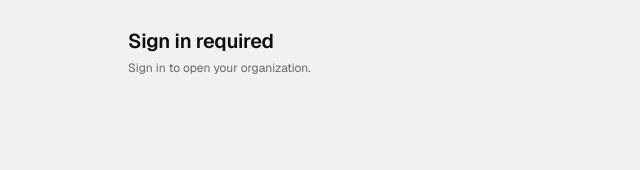
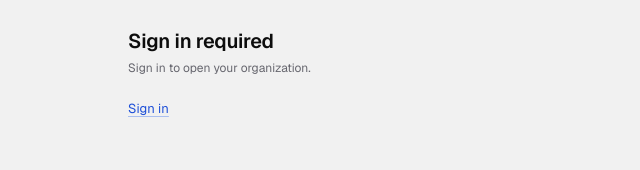
Before and after one commit to mosnin/company-humans, a Next.js app in the folder apps/web/: page /workspace in a window 1280 px wide. Shown: the top 170 px of the page, without its empty margins (0-640 px from the left). Built offline with nearby package versions, Linux system fonts and the light colour scheme; no server answers.

Commit message:
Add Clerk sign-in route and workspace entry links

```diff
--- a/apps/web/app/page.tsx
+++ b/apps/web/app/page.tsx
@@ -1,5 +1,6 @@
 import { Card, CardContent } from "@/components/ui/card";
 import { PageHeader } from "@/components/ui/page-header";
+import Link from "next/link";
 
 export default function Home() {
   return (
@@ -15,6 +16,7 @@ export default function Home() {
           title="A clear place for people to work"
           description="See the work ahead, the relationships moving, the tools available, and the money earned."
         />
+        <Link className="t-link t-body-medium mb-8 inline-block" href="/workspace/select">Open your workspace</Link>
         <Card className="max-w-2xl">
           <CardContent>
             <h2 className="t-title-3 text-ink">Built for the people behind the outcomes</h2>
--- /dev/null
+++ b/apps/web/app/sign-in/[[...sign-in]]/page.tsx
@@ -0,0 +1,25 @@
+import type { Metadata } from "next";
+import { SignIn } from "@clerk/nextjs";
+import { PageHeader } from "@/components/ui/page-header";
+
+export const metadata: Metadata = { title: "Sign in" };
+
+export default function SignInPage() {
+  if (!process.env.NEXT_PUBLIC_CLERK_PUBLISHABLE_KEY || !process.env.CLERK_SECRET_KEY) {
+    return (
+      <main className="min-h-screen bg-canvas px-4 py-8 text-ink sm:px-8">
+        <div className="mx-auto max-w-5xl">
+          <PageHeader title="Sign in unavailable" description="Organization sign in has not been configured yet." />
+        </div>
+      </main>
+    );
+  }
+  return (
+    <main className="min-h-screen bg-canvas px-4 py-8 text-ink sm:px-8">
+      <div className="mx-auto max-w-5xl">
+        <PageHeader title="Sign in" description="Open your organization workspace." />
+        <SignIn routing="path" path="/sign-in" fallbackRedirectUrl="/workspace/select" signUpFallbackRedirectUrl="/workspace/select" />
+      </div>
+    </main>
+  );
+}
--- a/apps/web/app/workspace/page.tsx
+++ b/apps/web/app/workspace/page.tsx
@@ -11,7 +11,7 @@ export const dynamic = "force-dynamic";
 
 export default async function WorkspacePage() {
   const identity = await resolveAuthenticatedUser().catch(() => ({ status: "unavailable" as const }));
-  if (identity.status === "unauthenticated") return <WorkspaceMessage title="Sign in required" message="Sign in to open your organization." />;
+  if (identity.status === "unauthenticated") return <WorkspaceMessage title="Sign in required" message="Sign in to open your organization." signIn />;
   if (identity.status !== "ok") return <WorkspaceMessage title="Workspace unavailable" message="Identity is not configured or is temporarily unavailable." />;
   const databaseUrl = process.env.DATABASE_RUNTIME_URL;
   if (!databaseUrl) return <WorkspaceMessage title="Workspace unavailable" message="Tenant database access is not configured." />;
@@ -45,6 +45,6 @@ export default async function WorkspacePage() {
   );
 }
 
-function WorkspaceMessage({ title, message }: { title: string; message: string }) {
-  return <main className="min-h-screen bg-canvas px-4 py-8 text-ink sm:px-8"><div className="mx-auto max-w-5xl"><PageHeader title={title} description={message} /></div></main>;
+function WorkspaceMessage({ title, message, signIn = false }: { title: string; message: string; signIn?: boolean }) {
+  return <main className="min-h-screen bg-canvas px-4 py-8 text-ink sm:px-8"><div className="mx-auto max-w-5xl"><PageHeader title={title} description={message} />{signIn ? <Link className="t-link t-body" href="/sign-in">Sign in</Link> : null}</div></main>;
 }
--- a/apps/web/app/workspace/select/page.tsx
+++ b/apps/web/app/workspace/select/page.tsx
@@ -1,6 +1,7 @@
 "use client";
 
 import { useEffect, useState, type FormEvent } from "react";
+import Link from "next/link";
 import { Button } from "@/components/ui/button";
 import { Card, CardContent } from "@/components/ui/card";
 import { PageHeader } from "@/components/ui/page-header";
@@ -74,6 +75,7 @@ export default function SelectOrganizationPage() {
       <div className="mx-auto max-w-5xl px-4 py-8 sm:px-8 sm:py-12">
         <PageHeader title="Choose an organization" description="Your work and access stay within the organization you select." />
         {error ? <p role="alert" className="t-body mb-5 text-critical-text">{error}</p> : null}
+        {error?.startsWith("Sign in") ? <Link className="t-link t-body mb-5 inline-block" href="/sign-in">Sign in</Link> : null}
         {organizations === null && !error ? <Card className="max-w-2xl" padded><Skeleton className="h-5 w-48" /></Card> : null}
         {organizations?.length === 0 ? (
           <Card className="max-w-2xl"><CardContent><p className="t-body text-ink-2">You do not have an active organization yet. Create one for your team or ask an admin for an invitation.</p></CardContent></Card>
```
Also changed, not shown: 3 other files (tests, documents, lock files or other folders).
